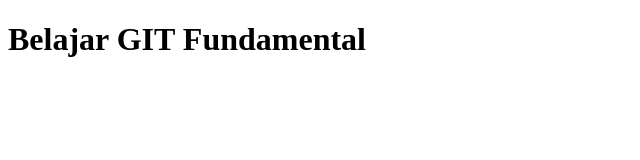
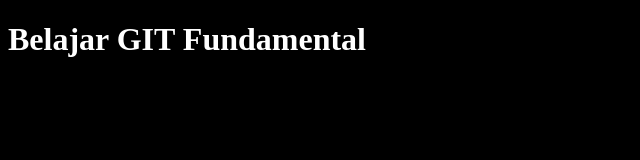
Before and after one commit to tomimandalap/learn_git, a plain HTML site: page index.html in a window 1280 px wide. Shown: the whole page, without its empty margins (0-640 px from the left). Drawn offline with Linux system fonts and the light colour scheme.

Commit message:
menambahkan styling pada body html

```diff
--- a/assets/styles.css
+++ b/assets/styles.css
@@ -0,0 +1,4 @@
+body {
+  background-color: black;
+  color: white;
+}
--- a/index.html
+++ b/index.html
@@ -4,6 +4,7 @@
     <meta charset="UTF-8" />
     <meta http-equiv="X-UA-Compatible" content="IE=edge" />
     <meta name="viewport" content="width=device-width, initial-scale=1.0" />
+    <link rel="stylesheet" href="./assets/styles.css" />
     <title>GIT Fundamental</title>
   </head>
   <body>
```
